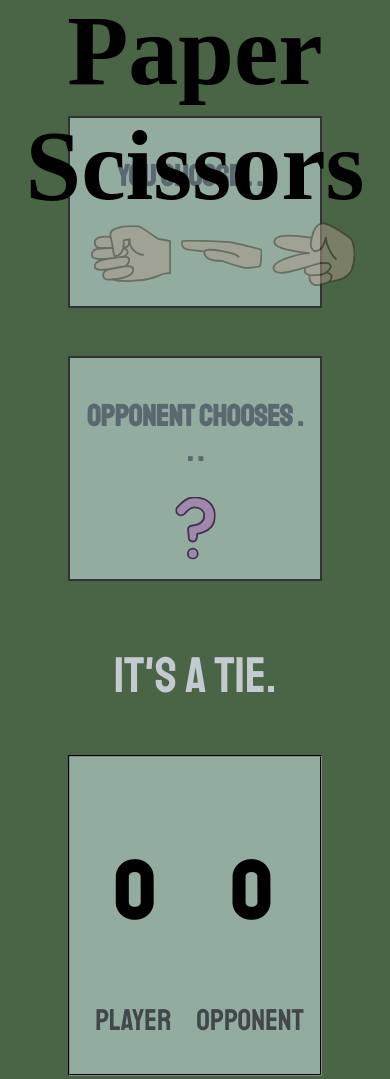
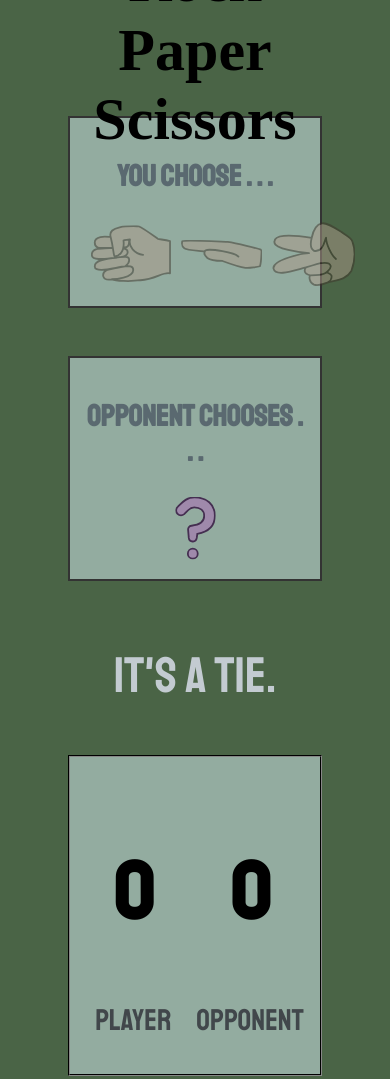
Before and after one commit to Howilson/rps, a plain HTML site: page eg_starterRPS-main/index.html in a window 390 px wide. Drawn offline with Linux system fonts and the light colour scheme; a web font is replaced by a local one.

Commit message:
header-fix
fixed header to fit mobile screens

```diff
--- a/eg_starterRPS-main/css/style.css
+++ b/eg_starterRPS-main/css/style.css
@@ -91,14 +91,15 @@ p.label {
   font-family: 'Rocher';
   position: relative;
   text-align: center;
-  font-size: 50px;
+  font-size: 30px;
   height: 100px;
   display: flex;
   flex-direction: column;
   align-items: center;
   justify-content: center;
-  padding-top: 20px;
-  padding-bottom: 20px;
+  padding-top: 40px;
+  padding-bottom: 40px;
+  margin: 0 auto;
 }
 h1 {
   margin: 0;
```
